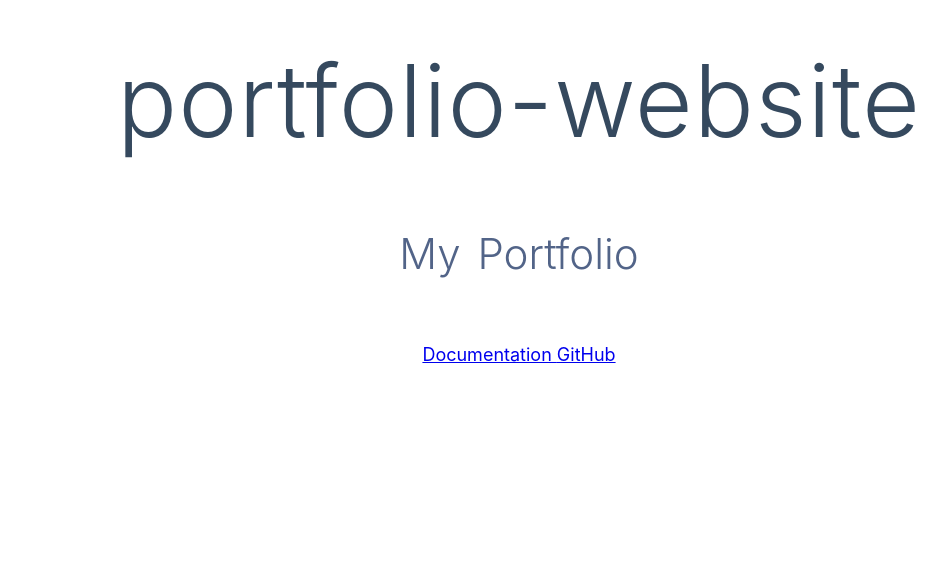
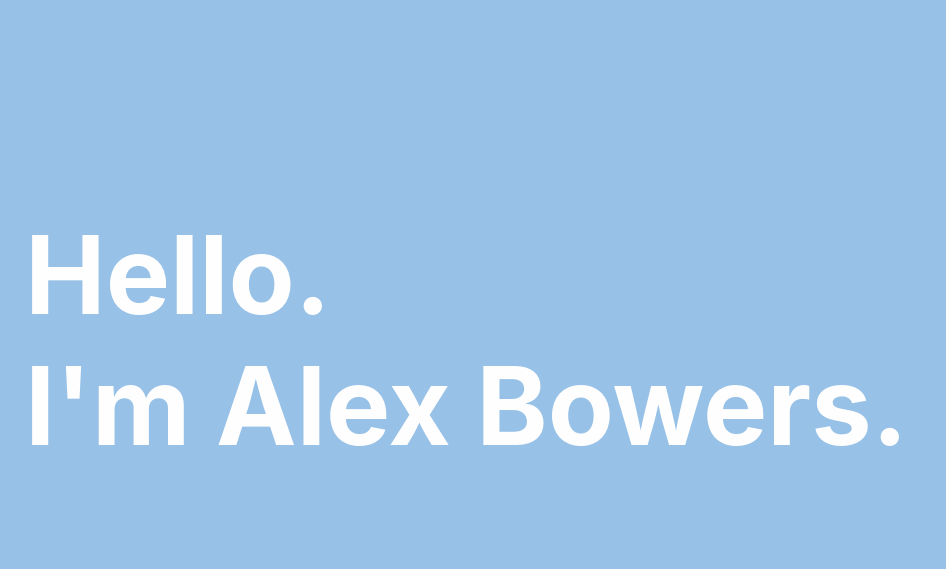
Before and after one commit to alex-bowers/portfolio-site, a Nuxt app: page / in a window 1280 px wide. Shown: the part 231-800 px from the top of the page, without its empty margins (121-1067 px from the left). Built offline with nearby package versions, Linux system fonts and the light colour scheme.

Commit message:
Update index page

```diff
--- a/pages/index.vue
+++ b/pages/index.vue
@@ -1,68 +1,20 @@
 <template>
-  <div class="container">
-    <div>
-      <logo />
-      <h1 class="title">
-        portfolio-website
-      </h1>
-      <h2 class="subtitle">
-        My Portfolio
-      </h2>
-      <div class="links">
-        <a href="https://nuxtjs.org/" target="_blank" class="button--green">
-          Documentation
-        </a>
-        <a
-          href="https://github.com/nuxt/nuxt.js"
-          target="_blank"
-          class="button--grey"
-        >
-          GitHub
-        </a>
-      </div>
+    <div class="container">
+        <hero></hero>
+        <about-me></about-me>
     </div>
-  </div>
 </template>
 
 <script>
-import Logo from '~/components/Logo.vue'
+import AboutMe from '~/components/AboutMe.vue'
+import Hero from '~/components/Hero.vue'
 
 export default {
-  components: {
-    Logo
-  }
+    components: {
+        AboutMe,
+        Hero
+    }
 }
 </script>
 
-<style>
-.container {
-  margin: 0 auto;
-  min-height: 100vh;
-  display: flex;
-  justify-content: center;
-  align-items: center;
-  text-align: center;
-}
-
-.title {
-  font-family: 'Quicksand', 'Source Sans Pro', -apple-system, BlinkMacSystemFont,
-    'Segoe UI', Roboto, 'Helvetica Neue', Arial, sans-serif;
-  display: block;
-  font-weight: 300;
-  font-size: 100px;
-  color: #35495e;
-  letter-spacing: 1px;
-}
-
-.subtitle {
-  font-weight: 300;
-  font-size: 42px;
-  color: #526488;
-  word-spacing: 5px;
-  padding-bottom: 15px;
-}
-
-.links {
-  padding-top: 15px;
-}
-</style>
+<style></style>
```
